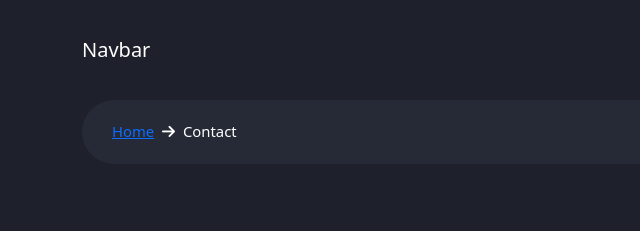
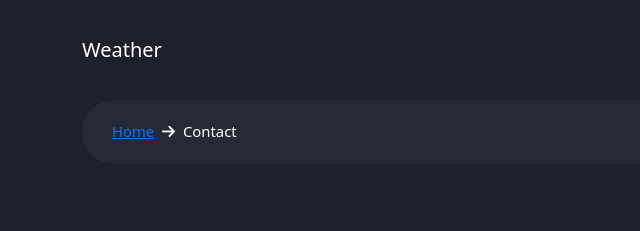
Before and after one commit to moemen03/weather-appv.1, a plain HTML site: page contact.html in a window 1280 px wide. Shown: the top 231 px of the page, 0-640 px from the left. Drawn offline with Linux system fonts and the light colour scheme.

Commit message:
Update contact.html

```diff
--- a/contact.html
+++ b/contact.html
@@ -19,7 +19,7 @@
       <div class="header">
         <nav class="navbar navbar-expand-lg fixed-top">
           <div class="container">
-            <a class="navbar-brand text-white" href="#">Navbar</a>
+            <a class="navbar-brand text-white" href="#">Weather</a>
             <button
               class="navbar-toggler"
               type="button"
```
